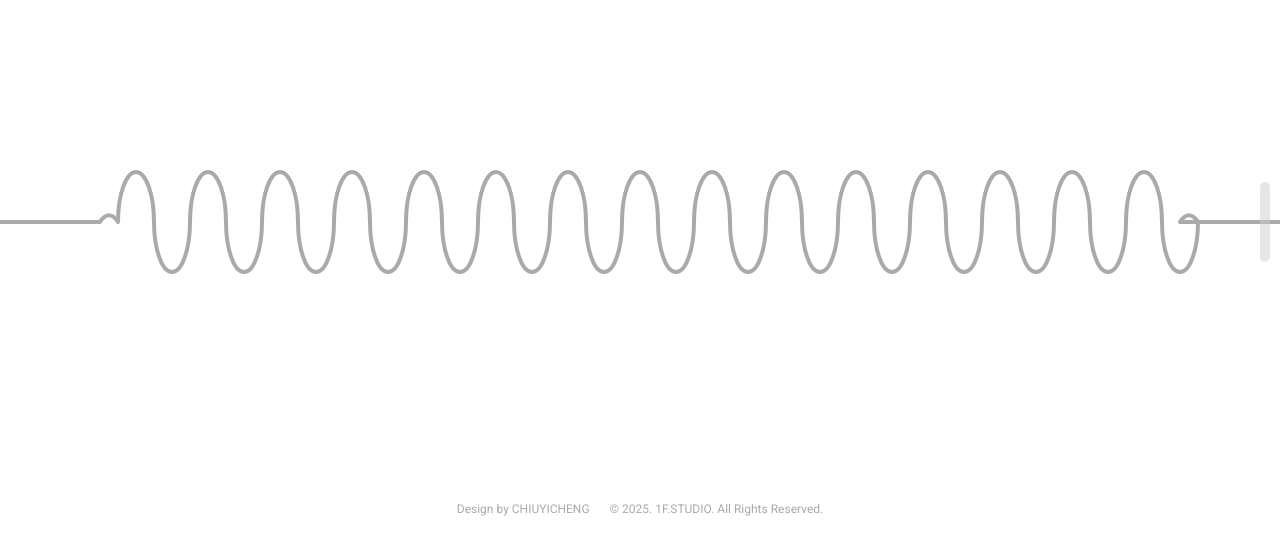
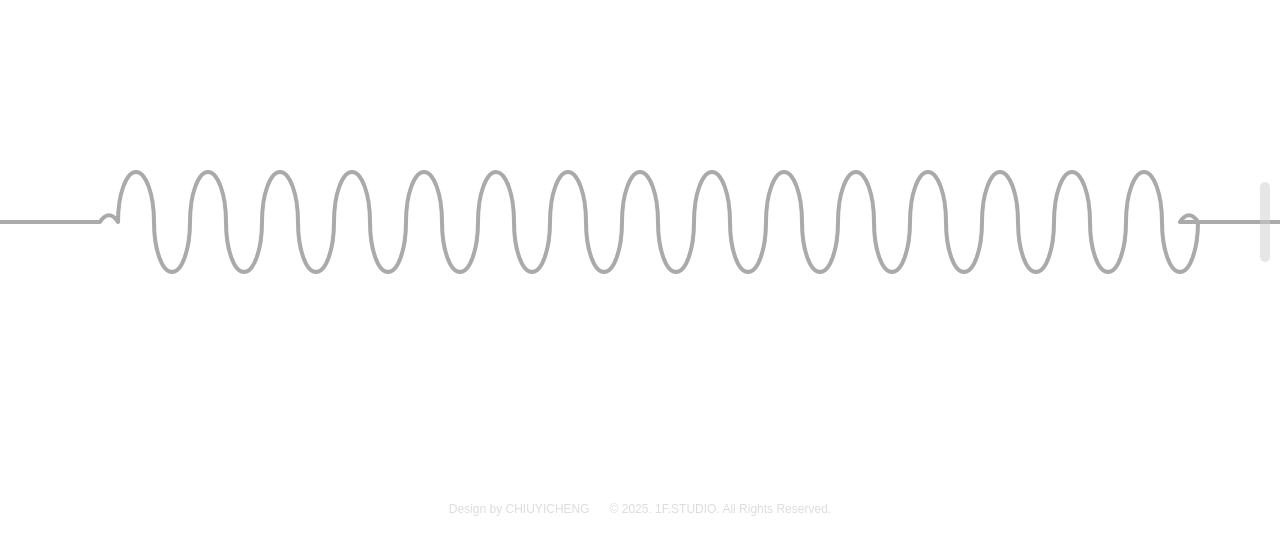
Before and after one commit to 1FSTUDIO/1FSTUDIO.github.io, a plain HTML site: page Bounce Spring/index.html in a window 1280 px wide. Shown: the part 212-766 px from the top of the page. Drawn offline with nearby package versions, Linux system fonts and the light colour scheme; a web font is replaced by a local one.

Commit message:
Add files via upload

```diff
--- a/Bounce Spring/spring.css
+++ b/Bounce Spring/spring.css
@@ -54,10 +54,10 @@
     }
 
      p {
-      font-family: "Roboto", sans-serif;
+      font-family: Arial, Helvetica, sans-serif;
       font-size: 12px;
       margin: 5px 10px;
-      color: #aaaaaa;
+      color: #DDDDDD;
      }
 
 
```
